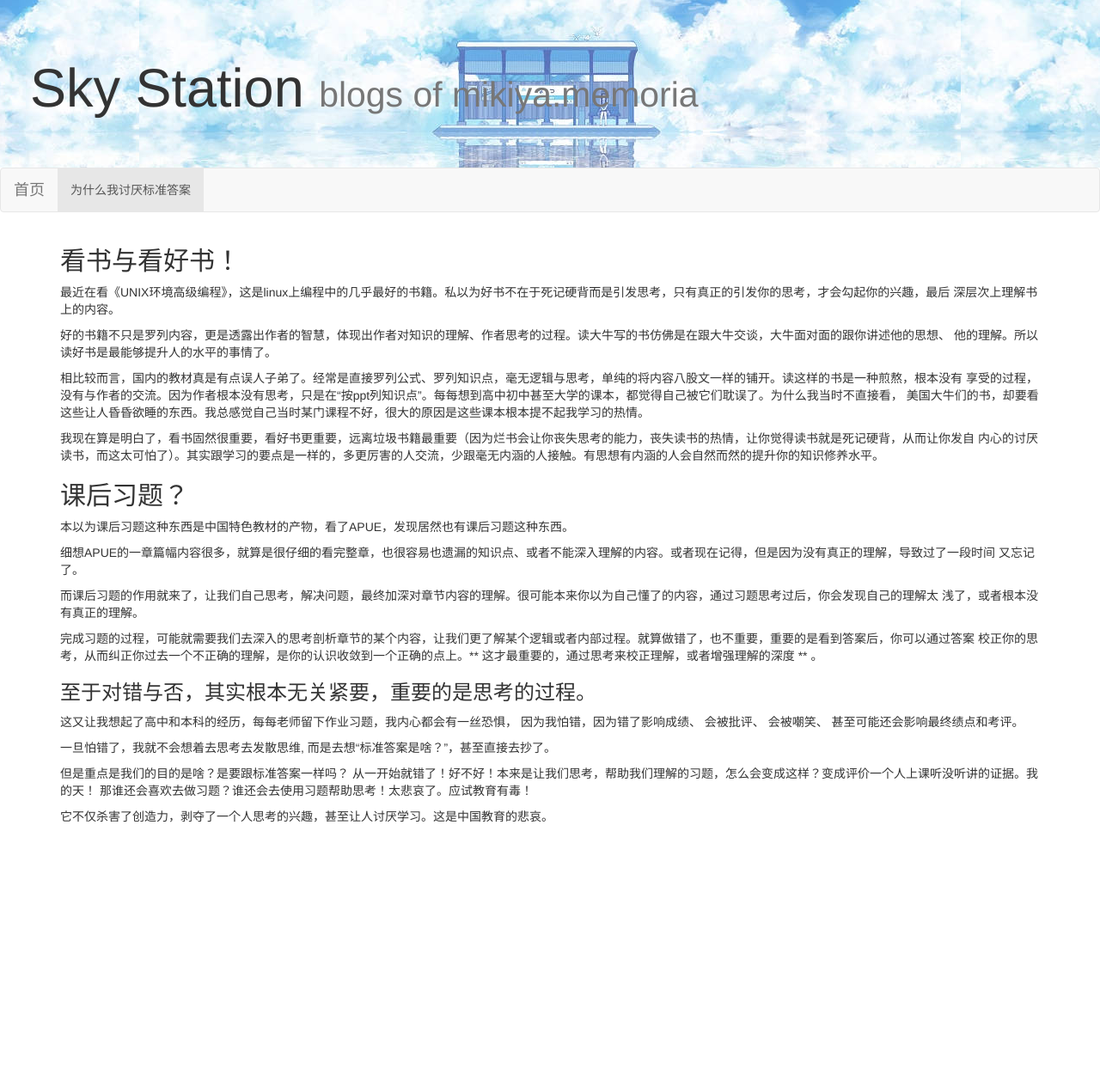
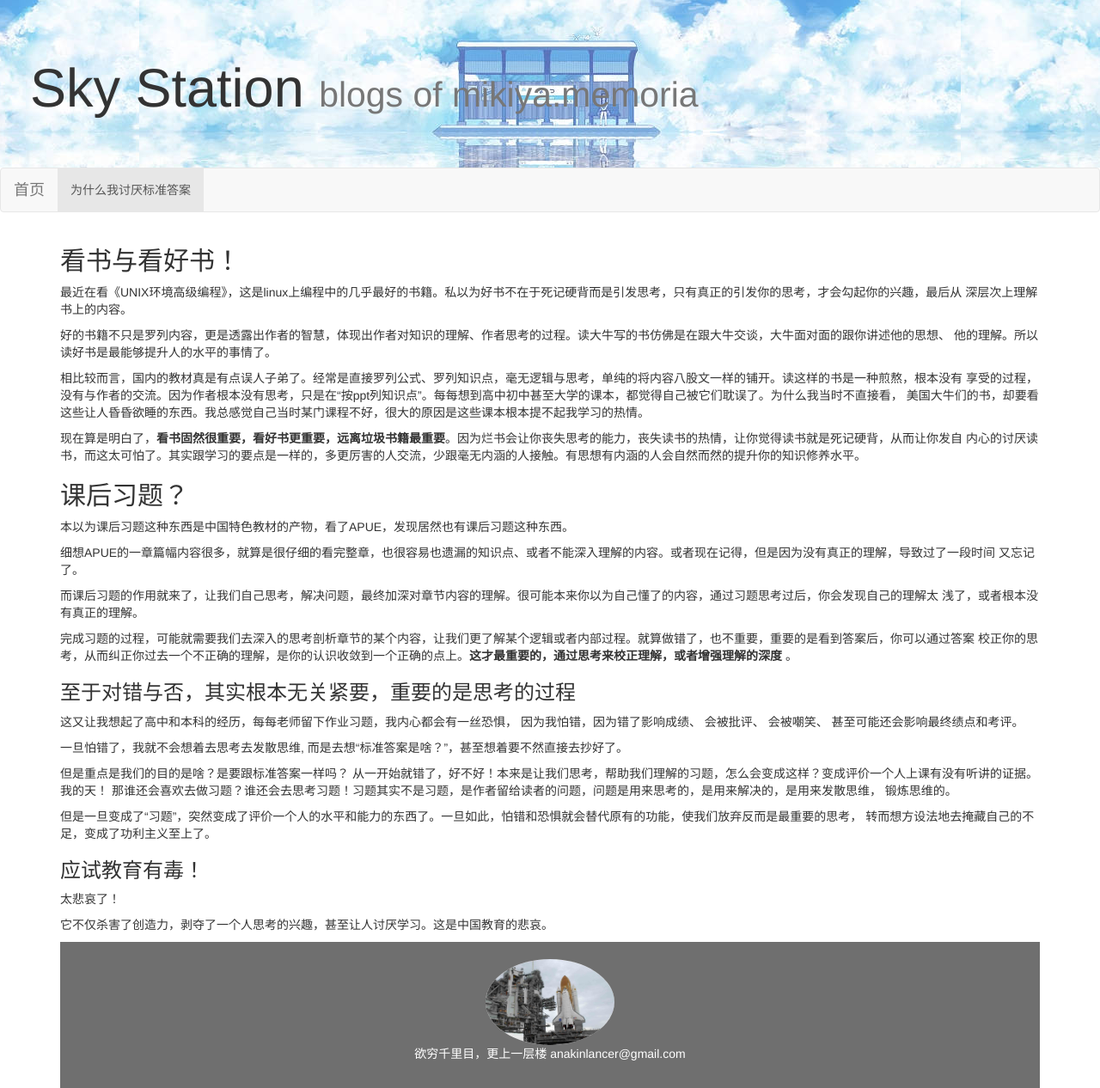
Before and after one commit to mikiya1991/mikiya_blog_pages, a Jekyll site: the page built from _posts/2016-12-1-whyihatestandardanswer.md, in a window 1280 px wide. Shown: the whole page at 86% size. Built offline with Jekyll 4.4.1, drawn with Linux system fonts in a browser that asks for light colours; nearby versions of some CDN libraries; comment, search, counter and statistics services are not loaded; before the commit the page ends 970 px from its top, so only the background shows below that.

Commit message:
feat(footer) add footer
add footer
change whyihatestandardanswer

```diff
--- a/_includes/footer.html
+++ b/_includes/footer.html
@@ -1,4 +1,14 @@
 <!-- <iframe frameborder="no" border="0" marginwidth="0" marginheight="0" width=330 height=86 src="https://music.163.com/outchain/player?type=2&id=586728&auto=1&height=66"></iframe> -->
+<style>
+.container-fluid2 {
+    padding-top: 20px;
+    padding-bottom: 20px;
+}
+.bg-footer {
+    background-color: #6f6f6f;
+    color: #ffffff;
+}
+</style>
 <div id="disqus_thread"></div>
 {% if page.comments %}
 <script>
@@ -15,3 +25,7 @@
 </script>
 <noscript>Please enable JavaScript to view the <a href="https://disqus.com/?ref_noscript">comments powered by Disqus.</a></noscript>
 {% endif %}
+<footer class="bg-footer container-fluid2 text-center">
+<img src="/assets/space-shuttle.jpg" class="img-circle" alt="space-shuttle" width="150" height="100">
+<p>欲穷千里目，更上一层楼 anakinlancer@gmail.com</p>
+</footer>
--- a/_posts/2016-12-1-whyihatestandardanswer.md
+++ b/_posts/2016-12-1-whyihatestandardanswer.md
@@ -5,7 +5,7 @@
 ---
 
 ## 看书与看好书！
-最近在看《UNIX环境高级编程》，这是linux上编程中的几乎最好的书籍。私以为好书不在于死记硬背而是引发思考，只有真正的引发你的思考，才会勾起你的兴趣，最后
+最近在看《UNIX环境高级编程》，这是linux上编程中的几乎最好的书籍。私以为好书不在于死记硬背而是引发思考，只有真正的引发你的思考，才会勾起你的兴趣，最后从
 深层次上理解书上的内容。
 
 好的书籍不只是罗列内容，更是透露出作者的智慧，体现出作者对知识的理解、作者思考的过程。读大牛写的书仿佛是在跟大牛交谈，大牛面对面的跟你讲述他的思想、
@@ -29,17 +29,25 @@
 浅了，或者根本没有真正的理解。
 
 完成习题的过程，可能就需要我们去深入的思考剖析章节的某个内容，让我们更了解某个逻辑或者内部过程。就算做错了，也不重要，重要的是看到答案后，你可以通过答案
-校正你的思考，从而纠正你过去一个不正确的理解，是你的认识收敛到一个正确的点上。** 这才最重要的，通过思考来校正理解，或者增强理解的深度 ** 。
+校正你的思考，从而纠正你过去一个不正确的理解，是你的认识收敛到一个正确的点上。**这才最重要的，通过思考来校正理解，或者增强理解的深度** 。
 
-### 至于对错与否，其实根本无关紧要，重要的是思考的过程。
+### 至于对错与否，其实根本无关紧要，重要的是思考的过程
 
 这又让我想起了高中和本科的经历，每每老师留下作业习题，我内心都会有一丝恐惧，
 因为我怕错，因为错了影响成绩、 会被批评、 会被嘲笑、 甚至可能还会影响最终绩点和考评。
 
-一旦怕错了，我就不会想着去思考去发散思维, 而是去想“标准答案是啥？”，甚至直接去抄了。
+一旦怕错了，我就不会想着去思考去发散思维, 而是去想“标准答案是啥？”，甚至想着要不然直接去抄好了。
 
 但是重点是我们的目的是啥？是要跟标准答案一样吗？
-从一开始就错了！好不好！本来是让我们思考，帮助我们理解的习题，怎么会变成这样？变成评价一个人上课听没听讲的证据。我的天！
-那谁还会喜欢去做习题？谁还会去使用习题帮助思考！太悲哀了。应试教育有毒！
+从一开始就错了，好不好！本来是让我们思考，帮助我们理解的习题，怎么会变成这样？变成评价一个人上课有没有听讲的证据。我的天！
+那谁还会喜欢去做习题？谁还会去思考习题！习题其实不是习题，是作者留给读者的问题，问题是用来思考的，是用来解决的，是用来发散思维，
+锻炼思维的。
+
+但是一旦变成了“习题”，突然变成了评价一个人的水平和能力的东西了。一旦如此，怕错和恐惧就会替代原有的功能，使我们放弃反而是最重要的思考，
+转而想方设法地去掩藏自己的不足，变成了功利主义至上了。
+
+### 应试教育有毒！
+
+太悲哀了！
 
 它不仅杀害了创造力，剥夺了一个人思考的兴趣，甚至让人讨厌学习。这是中国教育的悲哀。
```
Also changed, not shown: other parts of _posts/2016-12-1-whyihatestandardanswer.md (+2 -2 lines), assets/space-shuttle.jpg (added).
